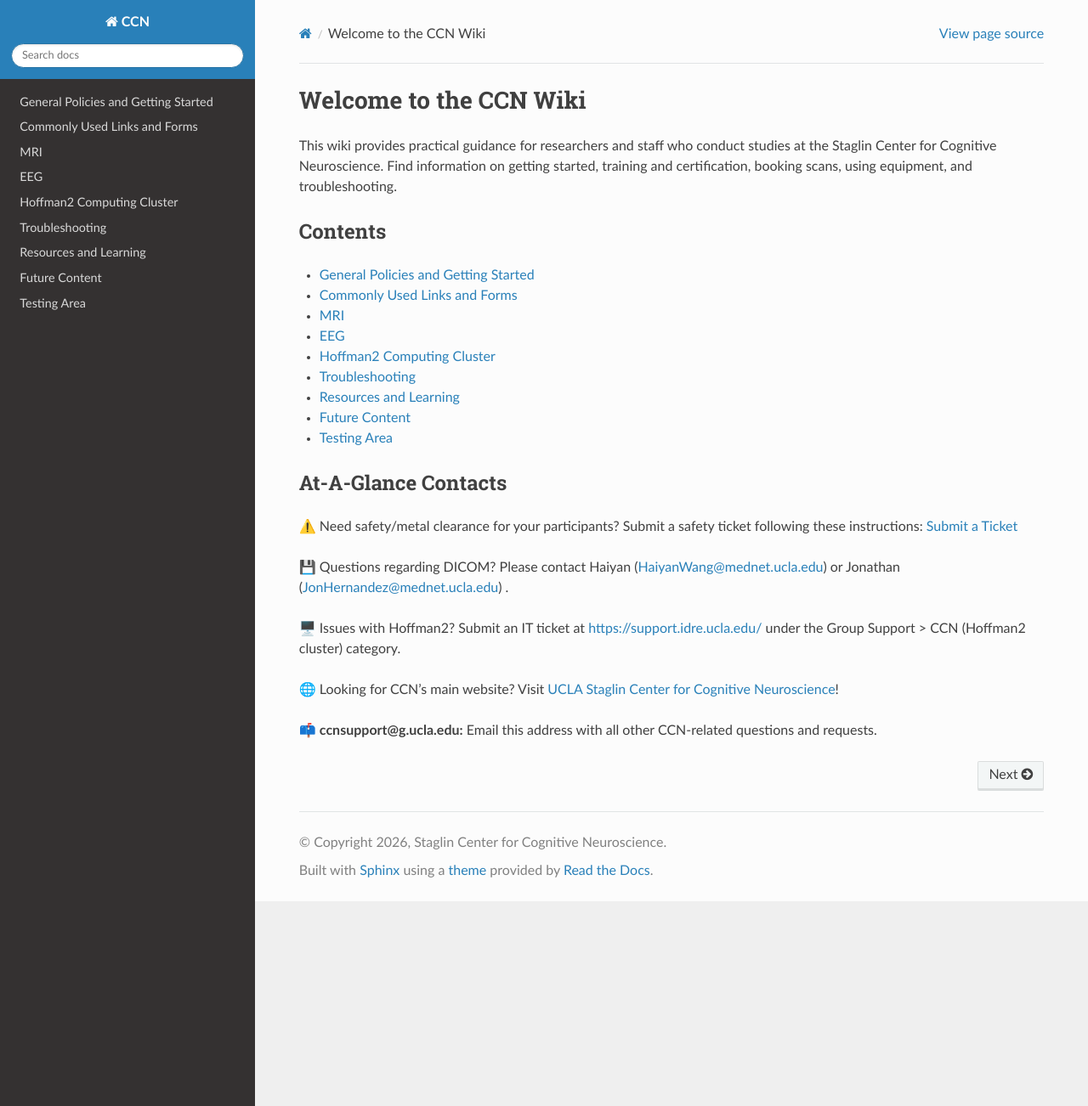
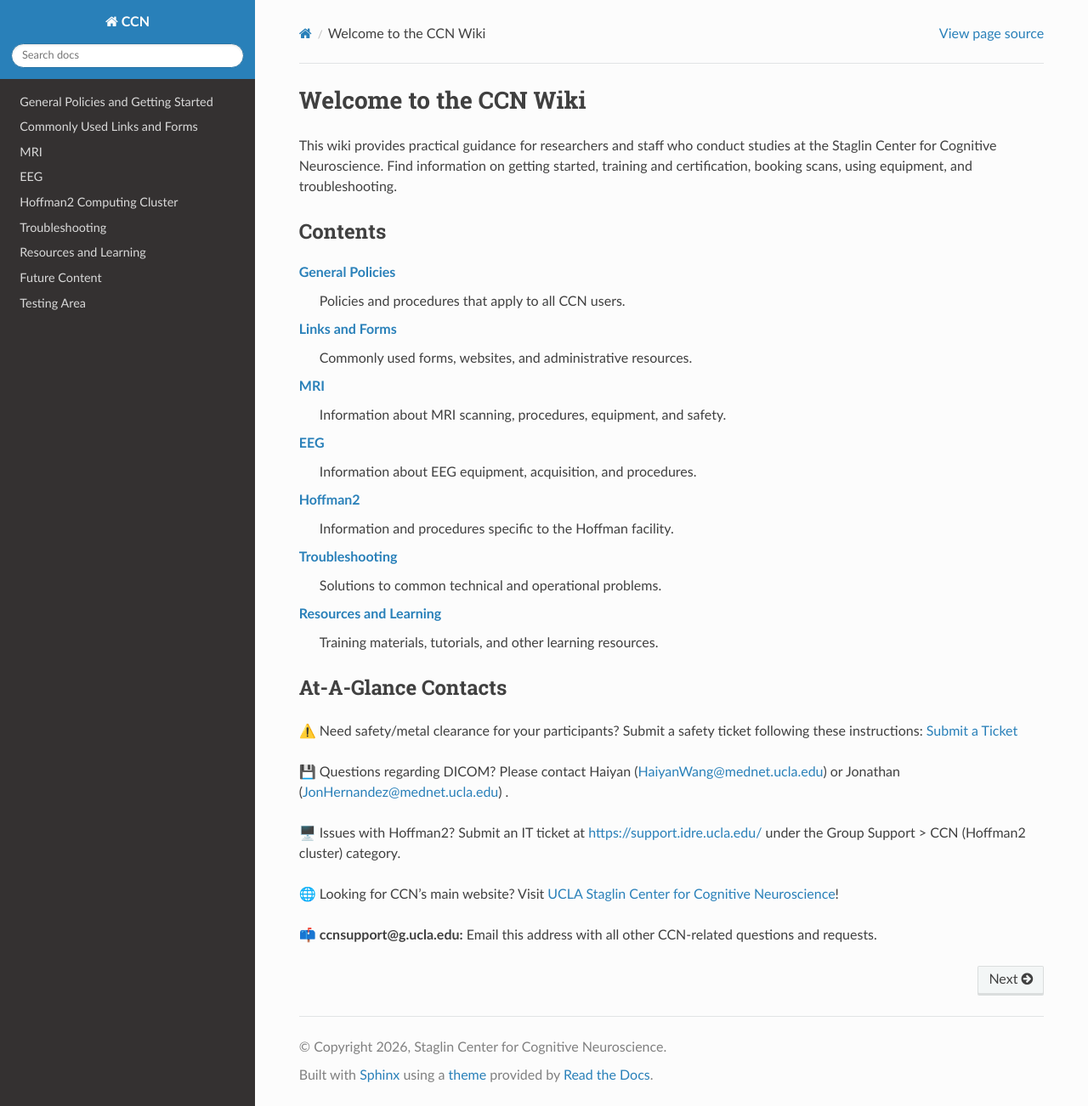
Before and after one commit to CCN-Support/CCN_Wiki, a Sphinx documentation site: the page built from docs/source/index.rst, in a window 1280 px wide and 1302 px high. Shown: the whole window at 85% size. Built offline with Sphinx 7.4.7 and the Read the Docs theme 3.1.0, drawn with Linux system fonts in a browser that asks for light colours.

Commit message:
Update index.rst

```diff
--- a/docs/source/index.rst
+++ b/docs/source/index.rst
@@ -1,5 +1,5 @@
 Welcome to the CCN Wiki
-===================================
+=======================
 
 This wiki provides practical guidance for researchers and staff who conduct studies at the Staglin Center for Cognitive Neuroscience. Find information on getting started, training and certification, booking scans, using equipment, and troubleshooting.
 
@@ -9,6 +9,7 @@ Contents
 
 .. toctree::
    :maxdepth: 1
+   :hidden:
 
    generalpolicies
    links-and-forms
@@ -19,6 +20,28 @@ Contents
    resources-and-learning
    future_content
    testing
+
+:doc:`General Policies <generalpolicies>`
+   Policies and procedures that apply to all CCN users.
+
+:doc:`Links and Forms <links-and-forms>`
+   Commonly used forms, websites, and administrative resources.
+
+:doc:`MRI <mri>`
+   Information about MRI scanning, procedures, equipment, and safety.
+
+:doc:`EEG <eeg>`
+   Information about EEG equipment, acquisition, and procedures.
+
+:doc:`Hoffman2 <hoffman>`
+   Information and procedures specific to the Hoffman facility.
+
+:doc:`Troubleshooting <troubleshooting>`
+   Solutions to common technical and operational problems.
+
+:doc:`Resources and Learning <resources-and-learning>`
+   Training materials, tutorials, and other learning resources.
+
 
 At-A-Glance Contacts
 --------------------
```
